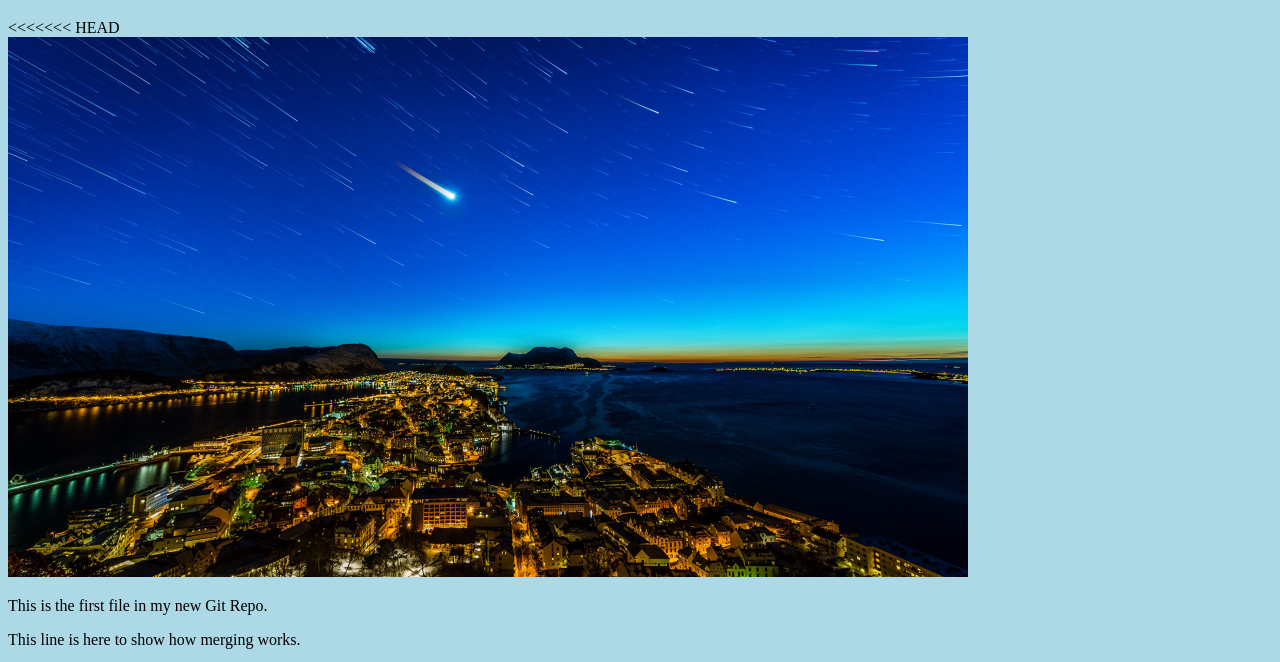
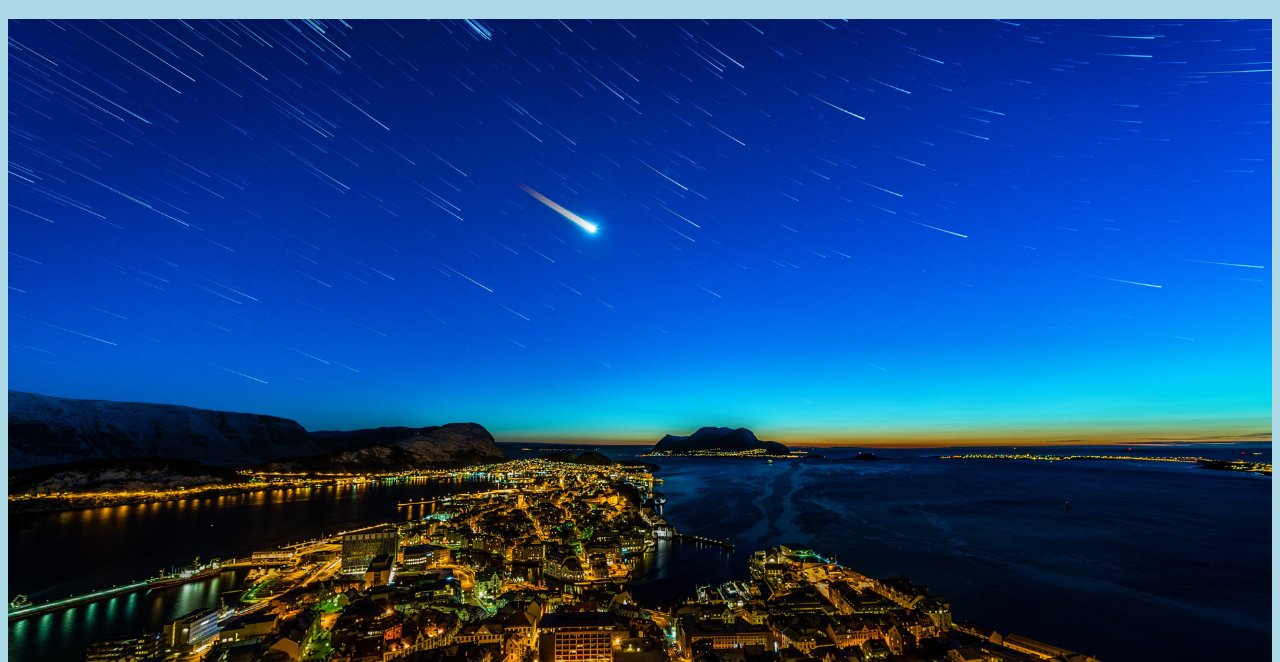
Before and after one commit to haligali64/hallo-welt, a plain HTML site: page index.html in a window 1280 px wide. Shown: the part 61-723 px from the top of the page. Drawn offline with Linux system fonts and the light colour scheme.

Commit message:
Updated index.html. Resized image

```diff
--- a/index.html
+++ b/index.html
@@ -7,8 +7,7 @@
 <body>
 
 	<h1>Hallo Welt!</h1>
-<<<<<<< HEAD
-	<div><img src="img_hello_world.jpg" alt="Hello World from Space" style="width:100%;max-width:960px"></div>
+	<div><img src="img_hello_world.jpg" alt="Hello World from Space" style="width:100%;max-width:64s0px"></div>
 	<p>This is the first file in my new Git Repo.</p>
 	<p>This line is here to show how merging works.</p>
 	<div><img src="img_hello_git.jpg" alt="Hello Git" style="width:100%;max-width:640px"></div>
```
